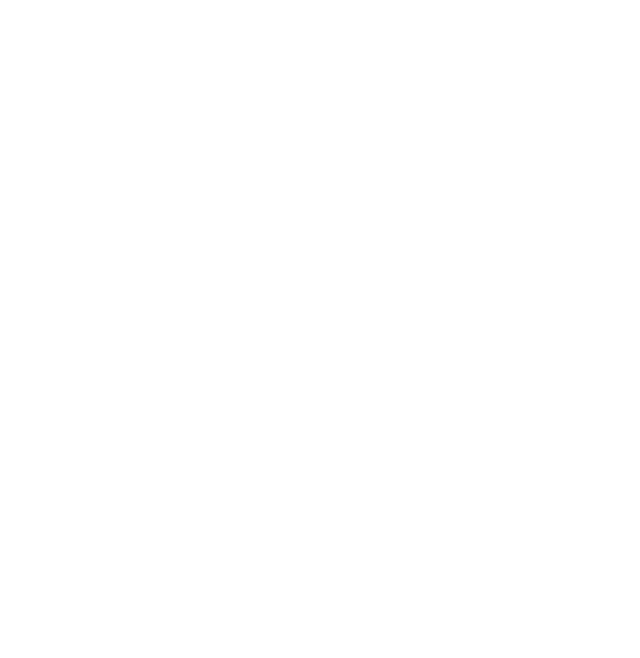
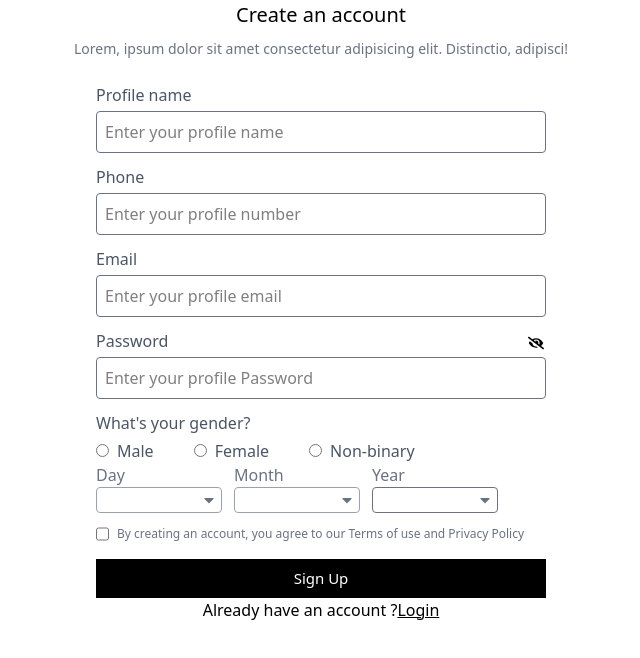
Before and after one commit to raveroses/FormValidation, a React (Vite) app: page /signUp in a window 1280 px wide. Before the commit this address had no page. Shown: the top 658 px of the page, without its empty margins (319-959 px from the left). Built offline with nearby package versions, Linux system fonts and the light colour scheme.

Commit message:
ongoing project

```diff
--- a/src/App.jsx
+++ b/src/App.jsx
@@ -47,7 +47,7 @@ function App() {
           <First GoogleSignUp={GoogleSignUp} FacebookSign={FacebookSign} />
         }
       />
-      <Route path="/login" element={<SignUp />} />
+      <Route path="/signUp" element={<SignUp />} />
       <Route path="/dashboard" element={<Dashboard />} />
     </Routes>
   );
--- a/src/Components/Body.jsx
+++ b/src/Components/Body.jsx
@@ -1,3 +1,4 @@
+import { NavLink } from "react-router-dom";
 export default function Body({ GoogleSignUp, FacebookSign }) {
   return (
     <div className="w-full gap-20 p-10 md:m-auto md:mt-[10px] md:flex">
@@ -42,7 +43,7 @@ export default function Body({ GoogleSignUp, FacebookSign }) {
             type="submit"
             className="bg-black text-white text-center w-full p-[6px] rounded-2xl text-[13px] "
           >
-            Sign up with email
+            <NavLink to="/signUp"> Sign up with email</NavLink>
           </button>
         </div>
         <p className="text-[12px] text-center mt-[10px]">
--- a/src/Page.jsx/SignUp.jsx
+++ b/src/Page.jsx/SignUp.jsx
@@ -1,7 +1,168 @@
+import { useState } from "react";
 import { FaCaretDown, FaEyeSlash } from "react-icons/fa";
 import { IoEyeSharp } from "react-icons/io5";
 
 export default function SignUp() {
+  const [userDetail, setUserDetail] = useState(() => {
+    const user = localStorage.getItem("details");
+    return user
+      ? JSON.parse(user)
+      : {
+          profileName: "",
+          phoneNumber: "",
+          email: "",
+          password: "",
+          day: "",
+          month: "",
+          year: "",
+        };
+  });
+
+  const handleValidation = () => {
+    if (
+      !userDetail.profileName ||
+      !userDetail.phoneNumber ||
+      !userDetail.email ||
+      !userDetail.password ||
+      !userDetail.day ||
+      !userDetail.month ||
+      !userDetail.year
+    ) {
+      alert("Please fill all the required field");
+      return;
+    }
+    return true;
+  };
+
+  const handleSubmission = () => {
+    if (handleValidation()) {
+      alert("all set");
+    }
+  };
+  const [passwordToggling, setPasswordToggling] = useState(false);
+  const passwordToggle = () => {
+    setPasswordToggling((prev) => !prev);
+  };
+  const onChange = (e) => {
+    const { name, value } = e.target;
+    setUserDetail((prev) => {
+      const userSaved = { ...prev, [name]: value };
+      localStorage.setItem("details", JSON.stringify(userSaved));
+      return userSaved;
+    });
+  };
+
+  const [gender, setGender] = useState(() => {
+    const save = localStorage.getItem("gender");
+    return save ? JSON.parse(save) : "";
+  });
+  const handleToggling = (e) => {
+    setGender(() => {
+      const save = e.target.value;
+      localStorage.setItem("gender", JSON.stringify(save));
+      return save;
+    });
+  };
+  const [arrow, setArrow] = useState({
+    dayArrow: false,
+    monthArrow: false,
+    yearArrow: false,
+  });
+
+  console.log(arrow);
+  const dayArrows = () => {
+    setArrow((prev) => ({
+      ...prev,
+      dayArrow: true,
+      monthArrow: false,
+      yearArrow: false,
+    }));
+  };
+  const monthArrows = () => {
+    setArrow((prev) => ({
+      ...prev,
+      monthArrow: true,
+      dayArrow: false,
+      yearArrow: false,
+    }));
+  };
+  const yearArrows = () => {
+    setArrow((prev) => ({
+      ...prev,
+      yearArrow: true,
+      monthArrow: false,
+      dayArrow: false,
+    }));
+  };
+
+  const monthsListing = [
+    "Jan",
+    "Feb",
+    "Mar",
+    "Apr",
+    "May",
+    "Jun",
+    "Jul",
+    "Aug",
+    "Sep",
+    "Oct",
+    "Nov",
+    "Dec",
+  ];
+
+  const handleDate = (i) => {
+    setUserDetail((prev) => {
+      const saver = { ...prev, day: i };
+      localStorage.setItem("details", JSON.stringify(saver));
+      return saver;
+    });
+  };
+  const handleMonth = (i) => {
+    setUserDetail((prev) => {
+      const saver = { ...prev, month: i };
+      localStorage.setItem("details", JSON.stringify(saver));
+      return saver;
+    });
+  };
+
+  const handleYear = (i) => {
+    setUserDetail((prev) => {
+      const saver = { ...prev, year: i };
+      localStorage.setItem("details", JSON.stringify(saver));
+      return saver;
+    });
+  };
+
+  const date = Array.from({ length: 31 }, (_, i) => {
+    return (
+      <li
+        key={i + 1}
+        className="hover:bg-gray-500"
+        onClick={() => handleDate(i + 1)}
+      >
+        {i + 1}
+      </li>
+    );
+  });
+  const years = Array.from({ length: 2025 + 1 }, (_, i) => {
+    return (
+      <li key={i} className="hover:bg-gray-500" onClick={() => handleYear(i)}>
+        {i}
+      </li>
+    );
+  });
+  const month = monthsListing.map((item, i) => {
+    return (
+      <li
+        key={i}
+        className="hover:bg-gray-500 mb-[2px]"
+        onClick={() => handleMonth(item)}
+      >
+        {item}
+      </li>
+    );
+  });
+
   return (
     <div className="flex flex-col justify-center w-full p-2 md:p-0">
       <div className="text-center ">
@@ -12,7 +173,7 @@ export default function SignUp() {
         </p>
       </div>
 
-      <form className="flex flex-col m-auto">
+      <form className="flex flex-col m-auto" onSubmit={handleSubmission}>
         <label htmlFor="name" className="mb-1 text-semi-bold text-gray-600">
           Profile name
         </label>
@@ -21,6 +182,9 @@ export default function SignUp() {
           id="name"
           className="w-[95%] p-2 mb-3 border border-gray-500 rounded placeholder:font-semi-bold m-w-full md:w-[450px] "
           placeholder="Enter your profile name"
+          name="profileName"
+          value={userDetail?.profileName}
+          onChange={onChange}
         />
 
         <label htmlFor="phone" className="mb-1 text-semi-bold text-gray-600">
@@ -31,6 +195,9 @@ export default function SignUp() {
           id="phone"
           className="w-[95%] p-2 mb-3 border border-gray-500 rounded placeholder:font-semi-bold m-w-full md:w-[450px]"
           placeholder="Enter your profile number"
+          name="phoneNumber"
+          value={userDetail?.phoneNumber}
+          onChange={onChange}
         />
         <label htmlFor="password" className="mb-1 text-semi-bold text-gray-600">
           Email
@@ -40,8 +207,11 @@ export default function SignUp() {
           id="email"
           className="w-[95%] p-2 mb-3 border border-gray-500 rounded placeholder:font-semi-bold m-w-full md:w-[450px]"
           placeholder="Enter your profile email"
+          name="email"
+          value={userDetail?.email}
+          onChange={onChange}
         />
-        <div className="flex justify-between m-w-full md:justify-start md:gap-77">
+        <div className="w-full flex justify-start gap-[280px] items-center md:justify-start md:gap-[360px] ">
           <label
             htmlFor="password"
             className="mb-1 text-semi-bold text-gray-600"
@@ -50,23 +220,35 @@ export default function SignUp() {
           </label>
 
           <div className="flex ">
-            <IoEyeSharp />
-            <FaEyeSlash />
-            <div>Hide</div>
+            {passwordToggling ? (
+              <IoEyeSharp onClick={passwordToggle} />
+            ) : (
+              <FaEyeSlash onClick={passwordToggle} />
+            )}
           </div>
         </div>
         <input
-          type="password"
+          type={passwordToggling ? "text" : "password"}
           id="password"
           className="w-[95%] p-2 mb-3 border border-gray-500 rounded placeholder:font-semi-bold m-w-full md:w-[450px]"
           placeholder="Enter your profile Password"
+          name="password"
+          value={userDetail?.password}
+          onChange={onChange}
         />
 
         <div>
           <h3 className="mb-1 text-semi-bold text-gray-600">
             What's your gender?
           </h3>
-          <input type="radio" name="" id="male" className="mr-2" />
+          <input
+            type="radio"
+            id="male"
+            className="mr-2"
+            value="Male"
+            checked={gender === "Male"}
+            onChange={handleToggling}
+          />
           <label
             htmlFor="male"
             className="mb-1 text-semi-bold text-gray-600 mr-10"
@@ -74,7 +256,15 @@ export default function SignUp() {
             Male
           </label>
 
-          <input type="radio" name="" id="female" className="mr-2" />
+          <input
+            type="radio"
+            name=""
+            id="female"
+            className="mr-2"
+            value="Female"
+            checked={gender === "Female"}
+            onChange={handleToggling}
+          />
           <label
             htmlFor="female"
             className="mb-1 text-semi-bold text-gray-600 mr-10"
@@ -82,7 +272,15 @@ export default function SignUp() {
             Female
           </label>
 
-          <input type="radio" name="" id="binary" className="mr-2" />
+          <input
+            type="radio"
+            name=""
+            id="binary"
+            className="mr-2"
+            value="Binary"
+            checked={gender === "Binary"}
+            onChange={handleToggling}
+          />
           <label
             htmlFor="binary"
             className="mb-1 text-semi-bold text-gray-600 mr-10"
@@ -93,26 +291,48 @@ export default function SignUp() {
 
         {/* DATE OF BIRTH */}
         <div className="flex gap-3">
-          <div>
+          <div className="relative">
             <p className="text-gray-500">Day</p>
-            <div className="flex gap-15 items-center border border-gray-400 p-1 roundedtext-gray-500 md:gap-25">
-              <p className="text-gray-500">34</p>
-              <FaCaretDown className="text-gray-500" />
+            <div className="flex gap-15 items-center border border-gray-400 p-1 rounded text-gray-500 md:gap-25">
+              <p className="text-gray-500">{userDetail?.day}</p>
+              <FaCaretDown className="text-gray-500" onClick={dayArrows} />
+            </div>
+            <div
+              className={`absolute w-[90px]  bg-white shadow-md shadow-gray-300 h-[270px] overflow-x-auto p-4 ${
+                arrow?.dayArrow ? "visible" : "hidden"
+              } md:w-[135px] `}
+            >
+              <ul className="list-none">{date}</ul>
             </div>
           </div>
 
           <div>
-            <p className="text-gray-500">Month</p>
+            <p className="text-gray-500  ">Month</p>
             <div className="flex gap-15 items-center border border-gray-400 p-1 rounded text-gray-500 md:gap-25">
-              <p className="text-gray-500">34</p>
-              <FaCaretDown className="text-gray-500" />
+              <p className="text-gray-500">{userDetail?.month}</p>
+              <FaCaretDown className="text-gray-500" onClick={monthArrows} />
+            </div>
+
+            <div
+              className={`absolute w-[90px] bg-white shadow-md shadow-gray-300 h-[270px] overflow-x-auto p-4 ${
+                arrow?.monthArrow ? "visible" : "hidden"
+              } md:w-[135px]`}
+            >
+              <ul className="list-none">{month}</ul>
             </div>
           </div>
           <div>
             <p className="text-gray-500">Year</p>
             <div className="flex gap-15 items-center border border-gray-500 p-1 rounded text-gray-500 md:gap-25">
-              <p className="text-gray-500">34</p>
-              <FaCaretDown className="text-gray-500" />
+              <p className="text-gray-500">{userDetail?.year}</p>
+              <FaCaretDown className="text-gray-500" onClick={yearArrows} />
+            </div>
+            <div
+              className={`absolute w-[90px] bg-white shadow-md shadow-gray-300 h-[270px] overflow-x-auto p-4 ${
+                arrow?.yearArrow ? "visible" : "hidden"
+              } md:w-[135px]`}
+            >
+              <ul className="list-none">{years}</ul>
             </div>
           </div>
         </div>
```
